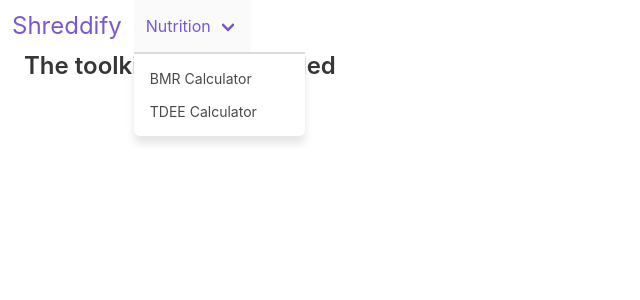
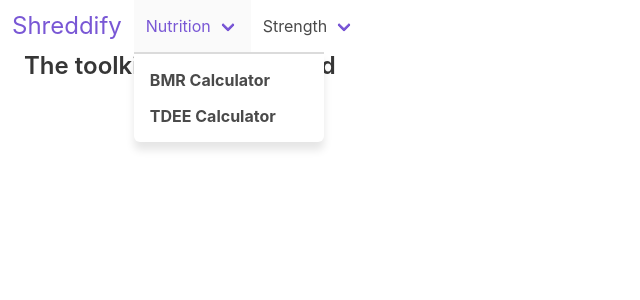
Before and after one commit to disco-trooper/shreddify, a Vue app: page / in a window 1280 px wide. Both pictures are taken after a click on the link "Nutrition". Shown: the top 300 px of the page, without its empty margins (0-640 px from the left). Built offline with nearby package versions, Linux system fonts and the light colour scheme.

Commit message:
Change navbar links style

```diff
--- a/src/components/Navbar.vue
+++ b/src/components/Navbar.vue
@@ -8,6 +8,7 @@
     <template slot="start">
       <b-navbar-dropdown label="Nutrition">
         <b-navbar-item
+          class="has-text-weight-bold is-size-6"
           href=""
           tag="router-link"
           :to="{ path: '/bmr-calculator' }"
@@ -15,11 +16,22 @@
           BMR Calculator
         </b-navbar-item>
         <b-navbar-item
+          class="has-text-weight-bold is-size-6"
           href=""
           tag="router-link"
           :to="{ path: '/tdee-calculator' }"
         >
           TDEE Calculator
+        </b-navbar-item>
+      </b-navbar-dropdown>
+      <b-navbar-dropdown label="Strength">
+        <b-navbar-item
+          class="has-text-weight-bold is-size-6"
+          href=""
+          tag="router-link"
+          :to="{ path: '/wilks-calculator' }"
+        >
+          Wilks Calculator
         </b-navbar-item>
       </b-navbar-dropdown>
     </template>
```
